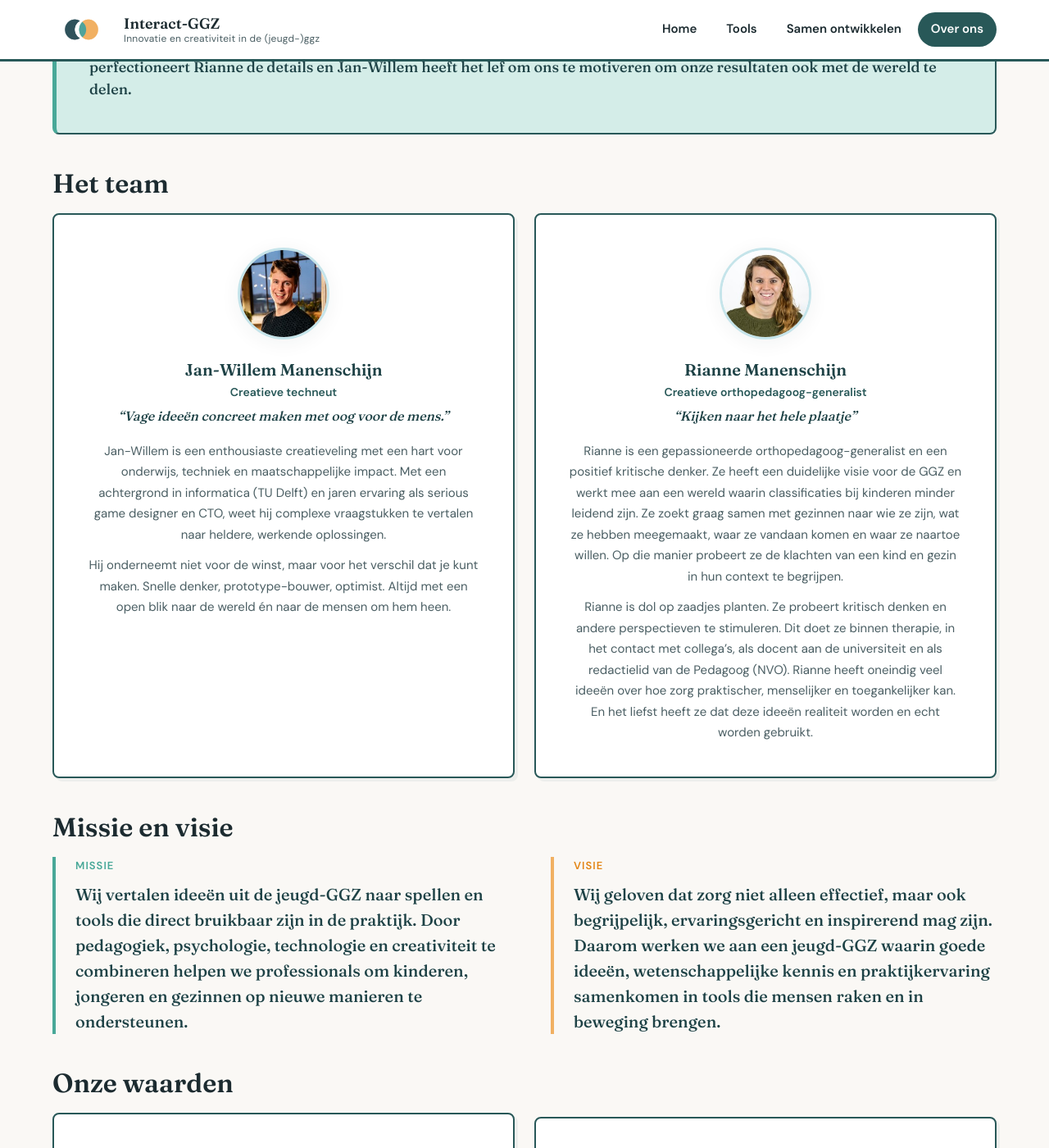
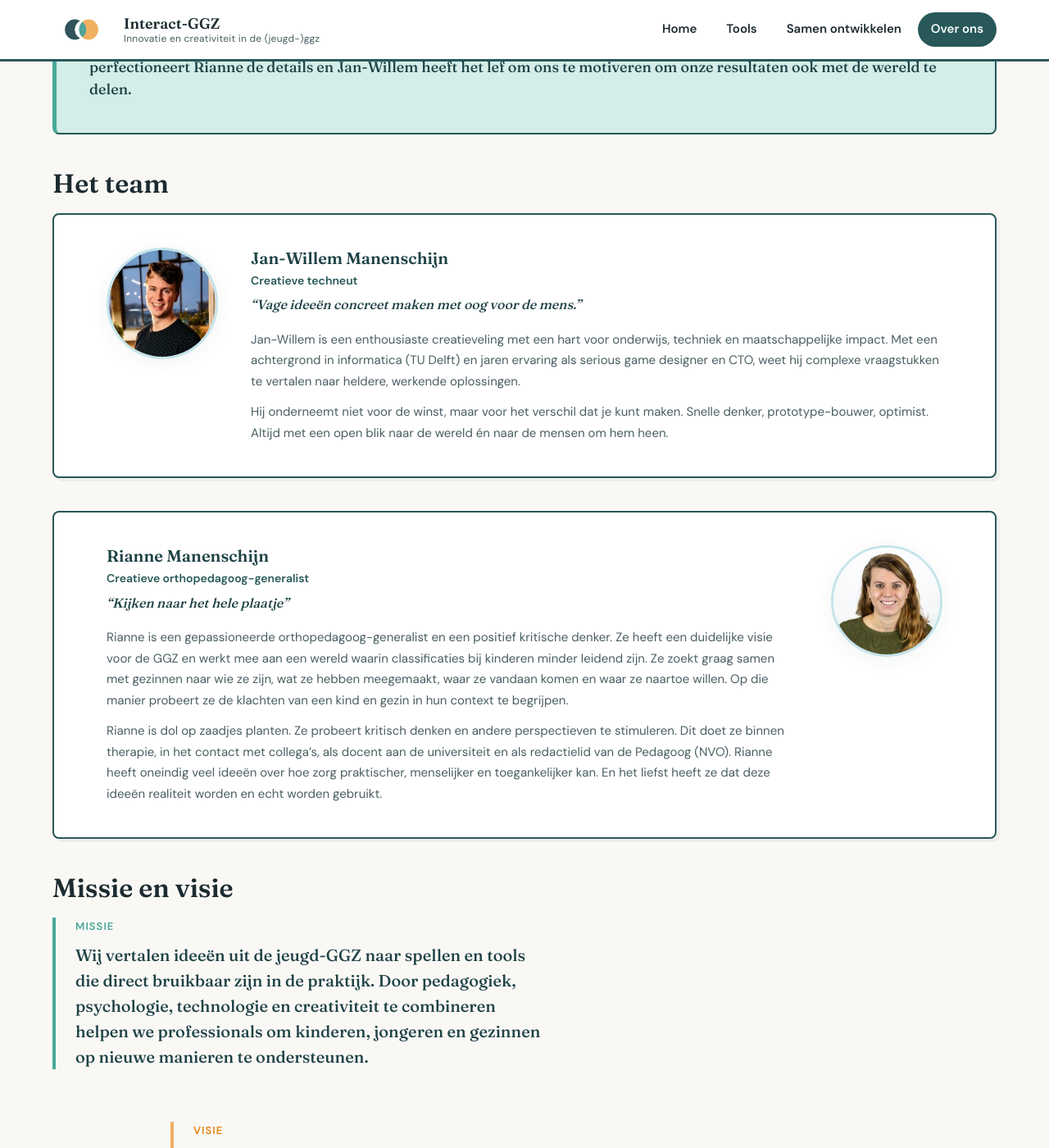
Before and after one commit to janwillemm/jari-website, a Jekyll site: the page built from over-ons.md, in a window 1280 px wide and 1400 px high, scrolled down 933 px. Shown: the whole window at 82% size. Built offline with Jekyll 4.4.1, drawn with Linux system fonts in a browser that asks for light colours.

Commit message:
Maak over-ons layout losser met afwisselende uitlijning.
Vervang strakke twee-kolommen grids door een verticale flow: teamprofielen gestapeld met omgekeerde rij, missie/visie verschoven, waarden afwisselend links en rechts.

Co-authored-by: Cursor <cursoragent@cursor.com>

```diff
--- a/_sass/_components.scss
+++ b/_sass/_components.scss
@@ -424,12 +424,9 @@
 
 // Team cards
 .team-grid {
-  display: grid;
-  gap: $space-md;
-
-  @media (min-width: $bp-md) {
-    grid-template-columns: repeat(2, 1fr);
-  }
+  display: flex;
+  flex-direction: column;
+  gap: $space-lg;
 }
 
 .team-card {
@@ -472,15 +469,27 @@
   align-items: flex-start;
 
   @media (min-width: $bp-md) {
-    flex-direction: column;
-    text-align: center;
-    align-items: center;
+    flex-direction: row;
+    align-items: flex-start;
+    gap: $space-lg;
+    padding: $space-lg $space-xl;
+  }
+}
+
+.team-card--profile.team-card--reverse {
+  @media (min-width: $bp-md) {
+    flex-direction: row-reverse;
   }
 }
 
 .team-card--profile .team-card__photo {
   width: 7rem;
   height: 7rem;
+
+  @media (min-width: $bp-md) {
+    width: 8.5rem;
+    height: 8.5rem;
+  }
 }
 
 .team-card__tagline {
@@ -590,15 +599,12 @@
 
 // Values / visie
 .values-list {
-  display: grid;
+  display: flex;
+  flex-direction: column;
   gap: $space-md;
   list-style: none;
   padding: 0;
   margin: 0;
-
-  @media (min-width: $bp-md) {
-    grid-template-columns: repeat(2, 1fr);
-  }
 }
 
 .value-item {
@@ -607,6 +613,32 @@
   border-radius: $radius-sm;
   padding: $space-lg;
   box-shadow: $shadow-offset rgba($color-primary, 0.06);
+
+  @media (min-width: $bp-md) {
+    max-width: 46rem;
+  }
+
+  &:nth-child(even) {
+    @media (min-width: $bp-md) {
+      margin-left: auto;
+      margin-right: 0;
+    }
+  }
+
+  &:nth-child(odd) {
+    @media (min-width: $bp-md) {
+      margin-right: auto;
+      margin-left: 0;
+    }
+  }
+
+  &:last-child {
+    @media (min-width: $bp-md) {
+      max-width: none;
+      margin-left: 0;
+      margin-right: 0;
+    }
+  }
 }
 
 .value-item__number {
@@ -1301,23 +1333,27 @@
 
 // Open editorial statements (missie / visie)
 .statement-pair {
-  display: grid;
-  gap: $space-lg;
+  display: flex;
+  flex-direction: column;
+  gap: $space-xl;
   margin: $space-sm 0 $space-lg;
-
-  @media (min-width: $bp-md) {
-    grid-template-columns: repeat(2, 1fr);
-    gap: $space-xl;
-  }
 }
 
 .statement {
   margin: 0;
   padding-left: $space-md;
   border-left: 4px solid $color-accent;
+  max-width: 38rem;
 
   &--warm {
     border-left-color: $color-accent-warm;
+  }
+
+  @media (min-width: $bp-md) {
+    &:nth-child(2) {
+      margin-left: clamp(2rem, 14vw, 9rem);
+      max-width: 34rem;
+    }
   }
 }
 
--- a/over-ons.md
+++ b/over-ons.md
@@ -67,7 +67,7 @@ technologie, serious gaming en AI samenkomen.
     </div>
   </article>
 
-  <article class="team-card team-card--profile">
+  <article class="team-card team-card--profile team-card--reverse">
     <img class="team-card__photo"
          src="{{ '/assets/images/team/rianne-manenschijn.jpg' | relative_url }}"
          alt="Foto van Rianne Manenschijn"
```
